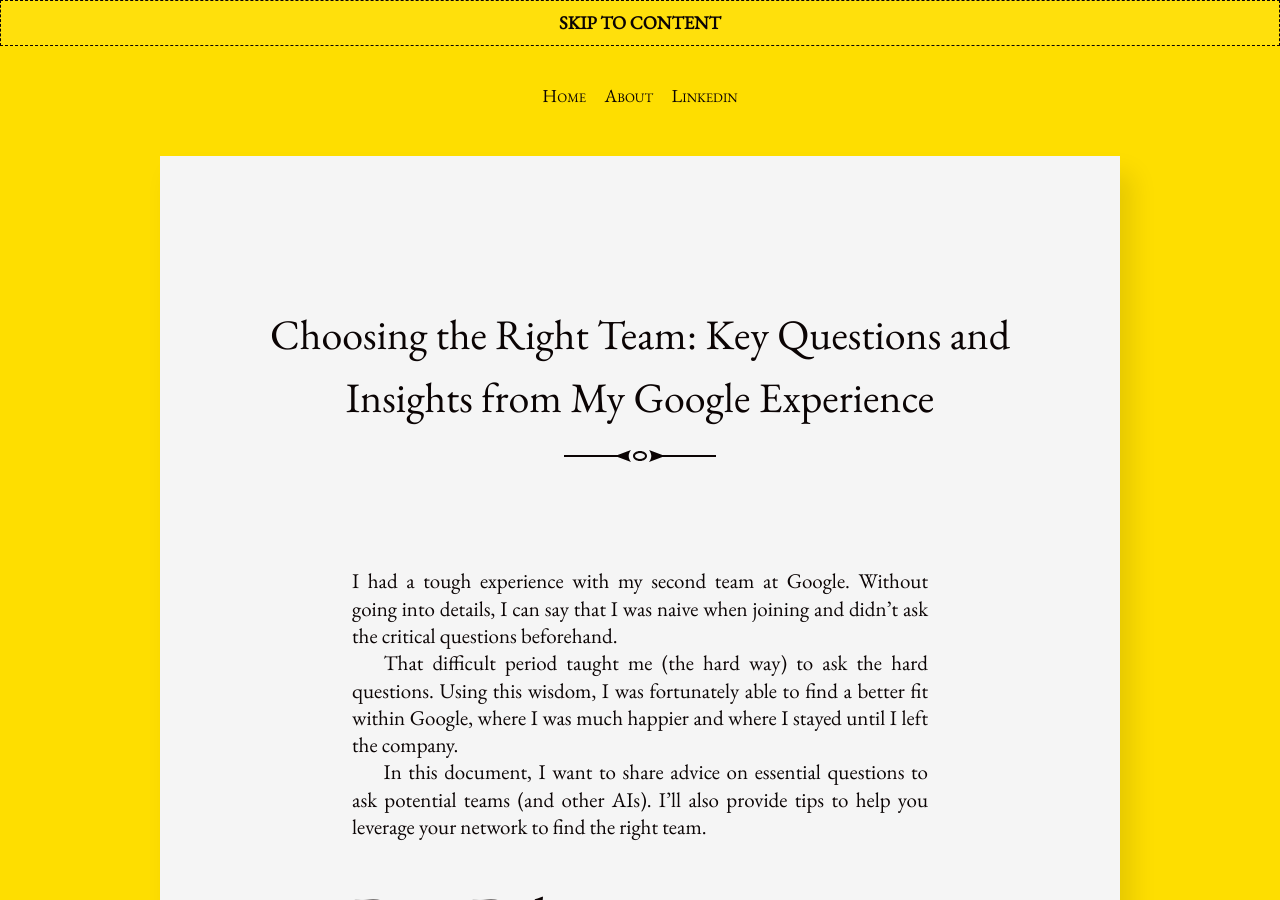
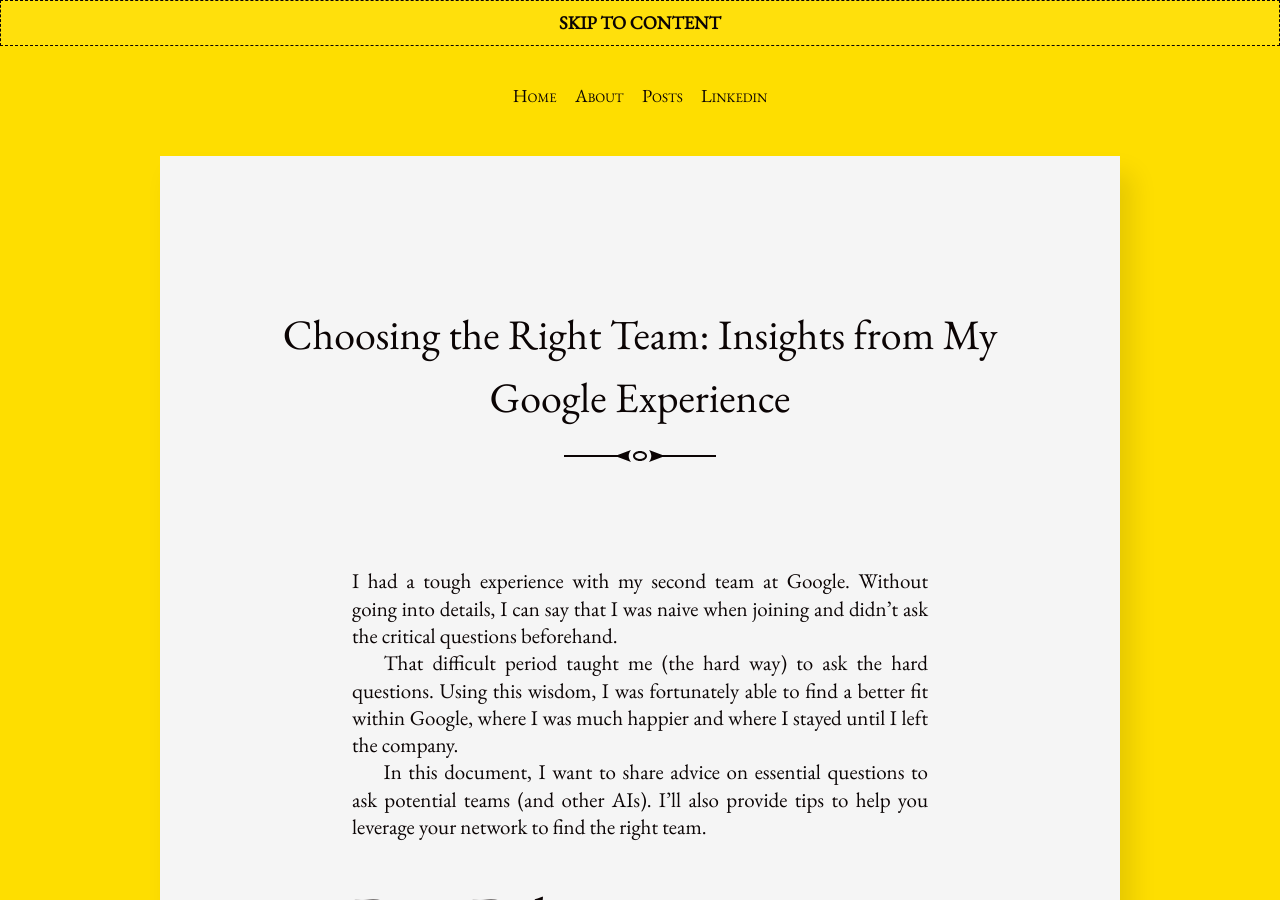
Before and after one commit to s-avni/s-avni.github.io, a Jekyll site: the page built from _posts/2024-12-27-finding-the-perfect-team.md, in a window 1280 px wide and 900 px high. Built offline with Jekyll 4.4.1, drawn with Linux system fonts in a browser that asks for light colours; comment, search, counter and statistics services are not loaded.

Commit message:
feat: add a 'posts' page to support viewing all posts at once

```diff
--- a/_data/menu.yml
+++ b/_data/menu.yml
@@ -1,5 +1,8 @@
 - title: About
   url: /about.html
 
+- title: Posts
+  url: /posts.html
+
 - title: Linkedin
   url: https://www.linkedin.com/in/avni-shiri/
--- a/_layouts/home.html
+++ b/_layouts/home.html
@@ -28,7 +28,7 @@ layout: default
     {% if site.paginate and site.paginate_path and paginator.page > 1 %}
       Page {{ paginator.page }}
     {% else %}
-      Contents
+      Recent Posts
     {% endif %}
   </h1>
 
--- a/_posts/2024-12-27-finding-the-perfect-team.md
+++ b/_posts/2024-12-27-finding-the-perfect-team.md
@@ -1,5 +1,5 @@
 ---
-title: 'Choosing the Right Team: Key Questions and Insights from My Google Experience'
+title: 'Choosing the Right Team: Insights from My Google Experience'
 layout: post
 categories:
   - google
```
Also changed, not shown: _posts/2018-12-03-oxford-scholarships.md (+1 -1 lines), _posts/2019-02-02-oxford-colleges.md (+1 -1 lines), posts.html (added, +11 -0 lines).
